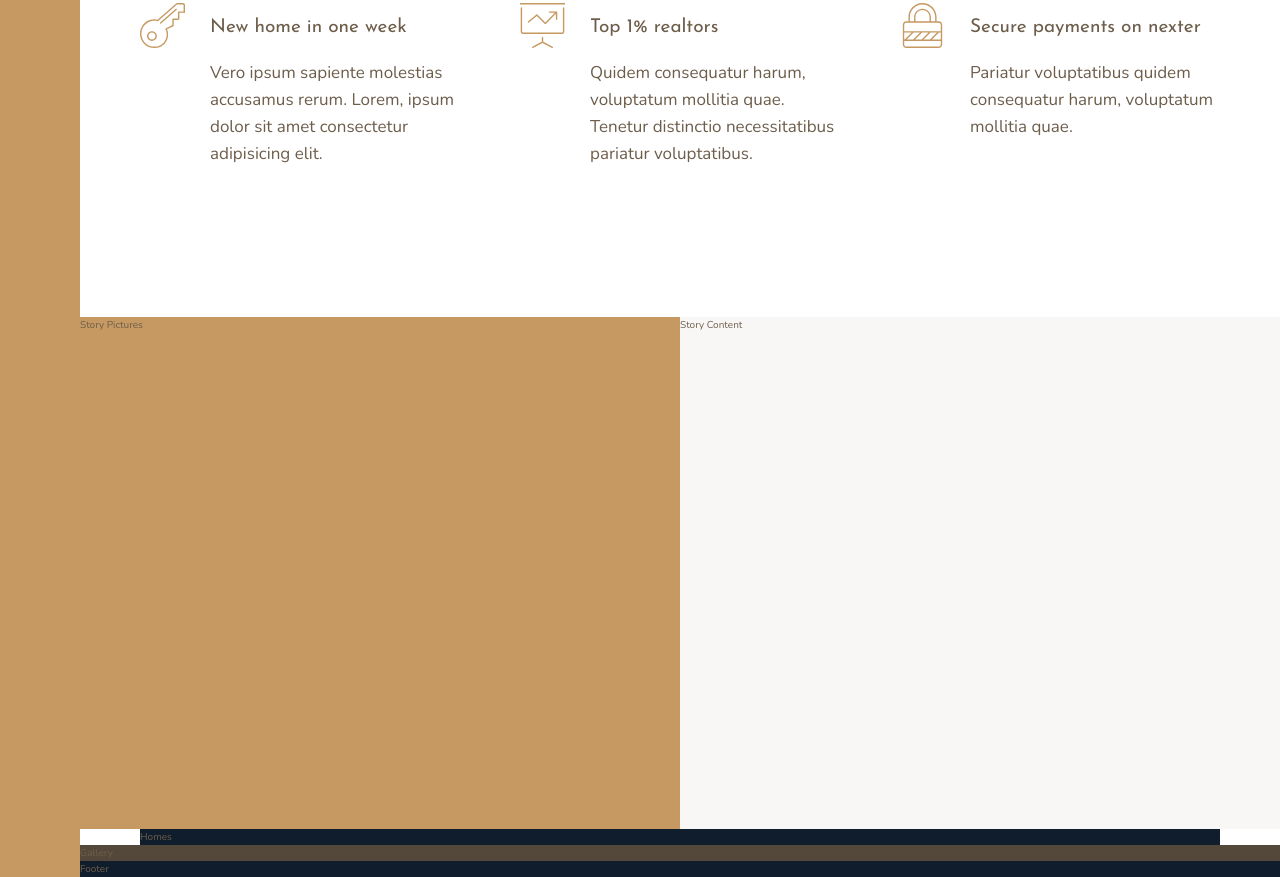
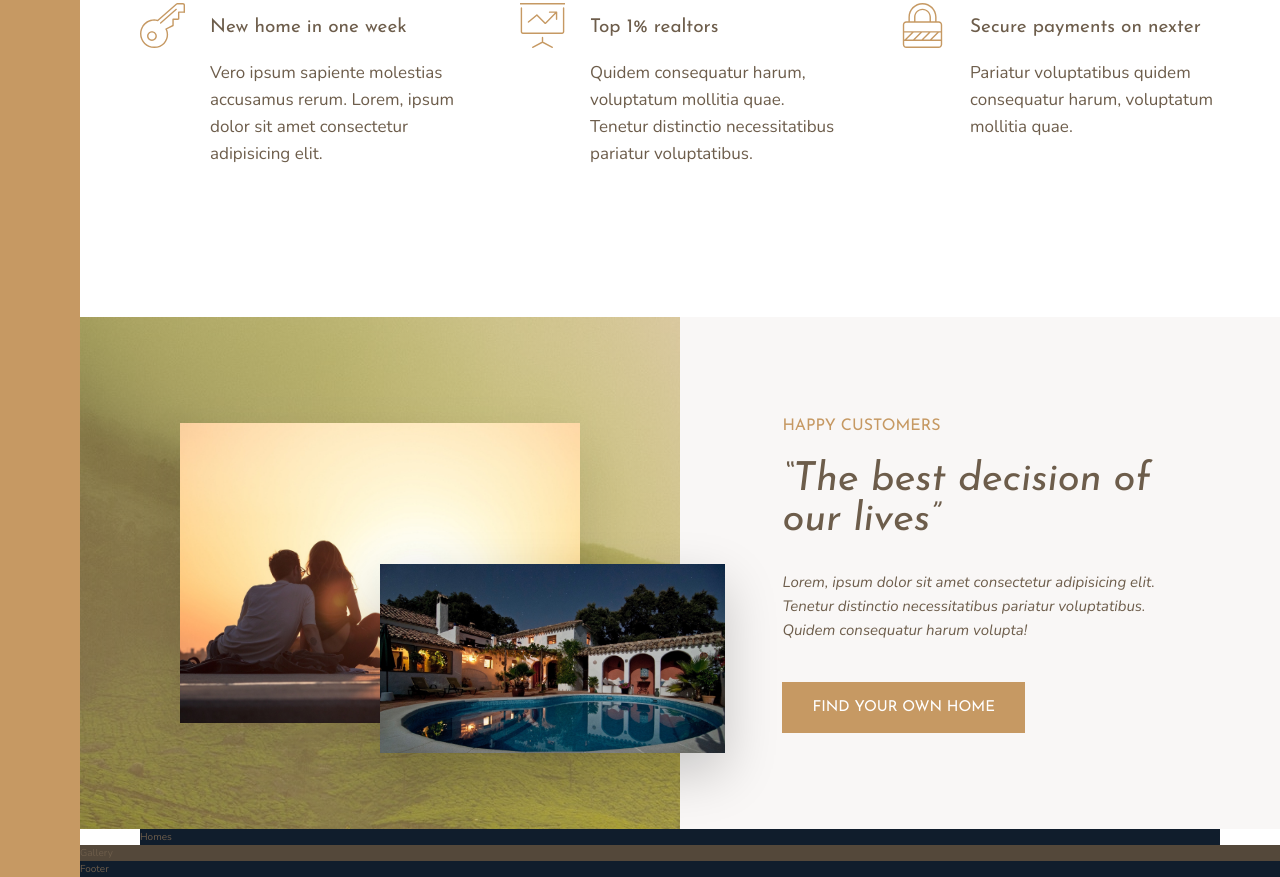
Before and after one commit to DrMalina/css_cardio, a website: page grid/index.html in a window 1280 px wide. Shown: the part 991-1868 px from the top of the page. Drawn offline with nearby package versions, Linux system fonts and the light colour scheme.

Commit message:
Add Story section

```diff
--- a/grid/index.html
+++ b/grid/index.html
@@ -80,8 +80,26 @@
         </p>
       </div>
     </section>
-    <div class="story__pictures">Story Pictures</div>
-    <div class="story__content">Story Content</div>
+    <div class="story__pictures">
+      <img
+        src="img/story-1.jpeg"
+        alt="Couple with new house"
+        class="story__img--1"
+      />
+      <img src="img/story-2.jpeg" alt="New house" class="story__img--2" />
+    </div>
+    <div class="story__content">
+      <h3 class="heading-3 mb-sm">Happy Customers</h3>
+      <h2 class="heading-2 heading-2--dark mb-md">
+        &ldquo;The best decision of our lives&rdquo;
+      </h2>
+      <p class="story__text">
+        Lorem, ipsum dolor sit amet consectetur adipisicing elit. Tenetur
+        distinctio necessitatibus pariatur voluptatibus. Quidem consequatur
+        harum volupta!
+      </p>
+      <button class="btn">Find your own home</button>
+    </div>
     <section class="homes">Homes</section>
     <section class="gallery">Gallery</section>
     <footer class="footer">Footer</footer>
--- a/grid/sass/_story.scss
+++ b/grid/sass/_story.scss
@@ -2,10 +2,50 @@
   &__pictures {
     background-color: $color-primary;
     grid-column: full-start / col-end 4;
+    background-image: linear-gradient(
+        rgba($color-primary, 0.5),
+        rgba($color-primary, 0.5)
+      ),
+      url(../img/back.jpg);
+
+    display: grid;
+    grid-template-rows: repeat(6, 1fr);
+    grid-template-columns: repeat(6, 1fr);
+    align-items: center;
+  }
+
+  &__img--1 {
+    width: 100%;
+    grid-row: 2 / 6;
+    grid-column: 2 / 6;
+    box-shadow: 0 2rem 5rem rgba(0, 0, 0, 0.1);
+  }
+
+  &__img--2 {
+    width: 115%;
+    grid-row: 4 / 6;
+    grid-column: 4 / -1;
+    z-index: 20;
+    box-shadow: 0 2rem 5rem rgba(0, 0, 0, 0.2);
   }
 
   &__content {
     background-color: $color-grey-light-1;
     grid-column: col-start 5 / -1;
+
+    padding: 6rem 8vw;
+    // display: flex;
+    // flex-direction: column;
+    // justify-content: center;
+    // align-items: flex-start;
+    display: grid;
+    align-content: center;
+    justify-items: start;
+  }
+
+  &__text {
+    font-size: 1.5rem;
+    font-style: italic;
+    margin-bottom: 4rem;
   }
 }
--- a/grid/sass/_typography.scss
+++ b/grid/sass/_typography.scss
@@ -9,10 +9,24 @@
 
 .heading-2 {
   @extend %heading;
+  font-size: 4rem;
+  font-style: italic;
+  line-height: 1;
+
+  &--light {
+    color: $color-grey-light-1;
+  }
+
+  &--light {
+    color: $color-grey-dark-1;
+  }
 }
 
 .heading-3 {
   @extend %heading;
+  font-size: 1.6rem;
+  color: $color-primary;
+  text-transform: uppercase;
 }
 
 .heading-4 {
@@ -27,3 +41,36 @@
     color: $color-grey-dark-1;
   }
 }
+
+.mb-sm {
+  margin-bottom: 2rem;
+}
+
+.mb-md {
+  margin-bottom: 3rem;
+}
+
+.mb-lg {
+  margin-bottom: 4rem;
+}
+
+.mb-xl {
+  margin-bottom: 8rem;
+}
+
+.btn {
+  background-color: $color-primary;
+  color: #fff;
+  border: none;
+  border-radius: 0;
+  font-family: $font-display;
+  font-size: 1.5rem;
+  text-transform: uppercase;
+  padding: 1.8rem 3rem;
+  cursor: pointer;
+  transition: all 0.2s;
+
+  &:hover {
+    background-color: $color-primary-dark;
+  }
+}
```
Also changed, not shown: grid/css/style.css.
